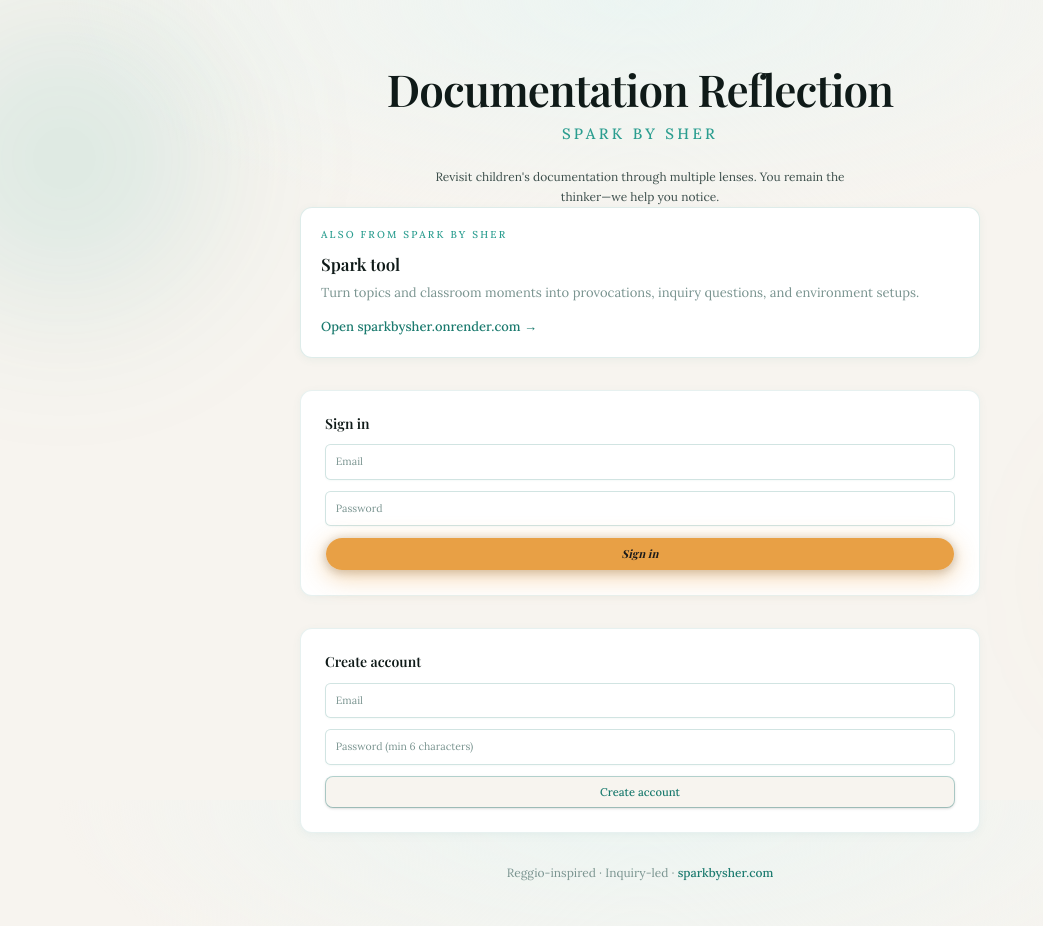
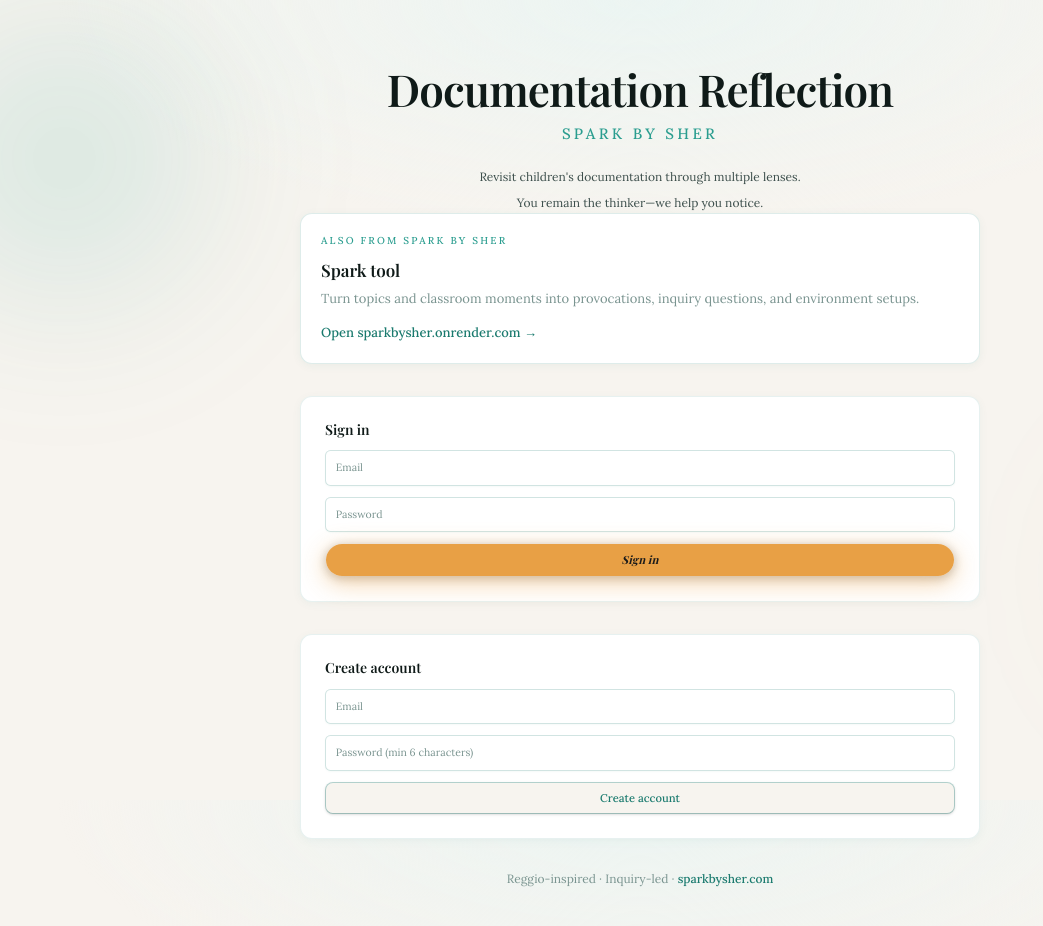
Before and after one commit to sherlinlee/reflection-companion, a Next.js app: page /login in a window 1280 px wide. Shown: the top 926 px of the page, without its empty margins (0-1043 px from the left). Built offline with nearby package versions, Linux system fonts and the light colour scheme.

Commit message:
Split login tagline into one sentence per line.

```diff
--- a/src/components/login-form.tsx
+++ b/src/components/login-form.tsx
@@ -48,8 +48,12 @@
               ✦
             </span>
             <p className={taglineClass}>
-              Revisit children&apos;s documentation through multiple lenses. You
-              remain the thinker—we help you notice.
+              <span className="block">
+                Revisit children&apos;s documentation through multiple lenses.
+              </span>
+              <span className="block mt-1.5">
+                You remain the thinker—we help you notice.
+              </span>
             </p>
           </div>
 
```
